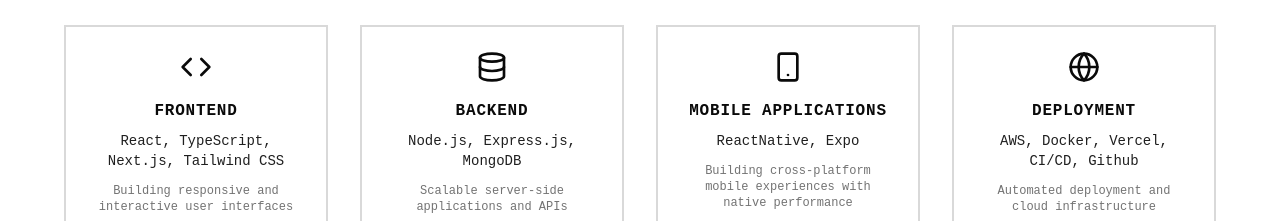
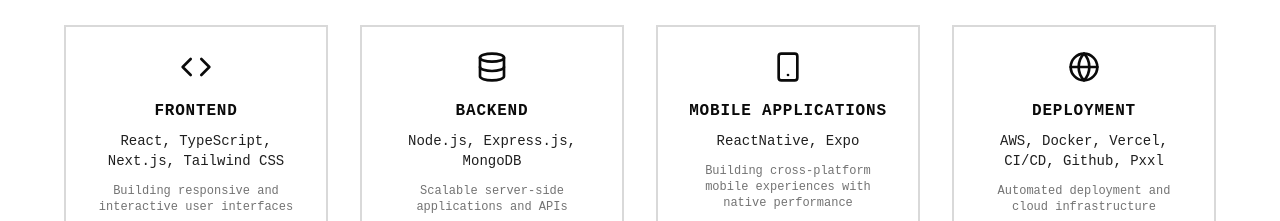
Before and after one commit to thedon-dev/PortfolioV2, a Next.js app: page / in a window 1280 px wide. Shown: the part 1160-1381 px from the top of the page. Built offline with nearby package versions, Linux system fonts and the light colour scheme; no server answers.

Commit message:
minor change

```diff
--- a/src/sections/About.tsx
+++ b/src/sections/About.tsx
@@ -47,7 +47,7 @@ const About = () => {
     {
       icon: <Globe size={32} />,
       title: "DEPLOYMENT",
-      description: "AWS, Docker, Vercel, CI/CD, Github",
+      description: "AWS, Docker, Vercel, CI/CD, Github, Pxxl",
       details: "Automated deployment and cloud infrastructure",
     },
   ];
```
